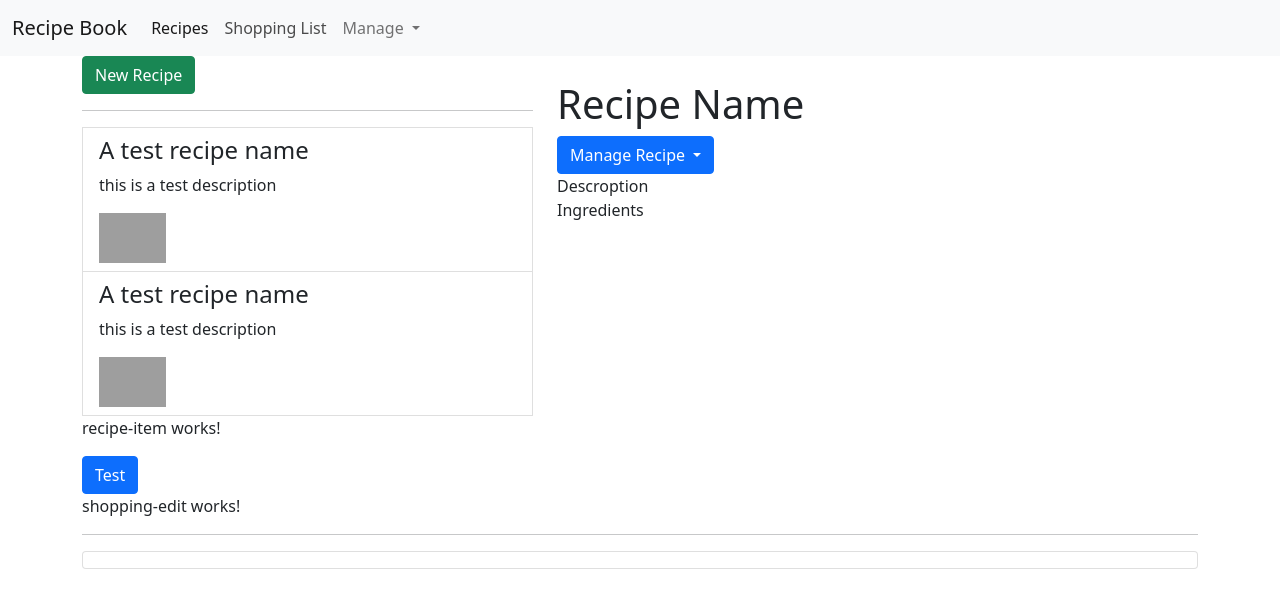
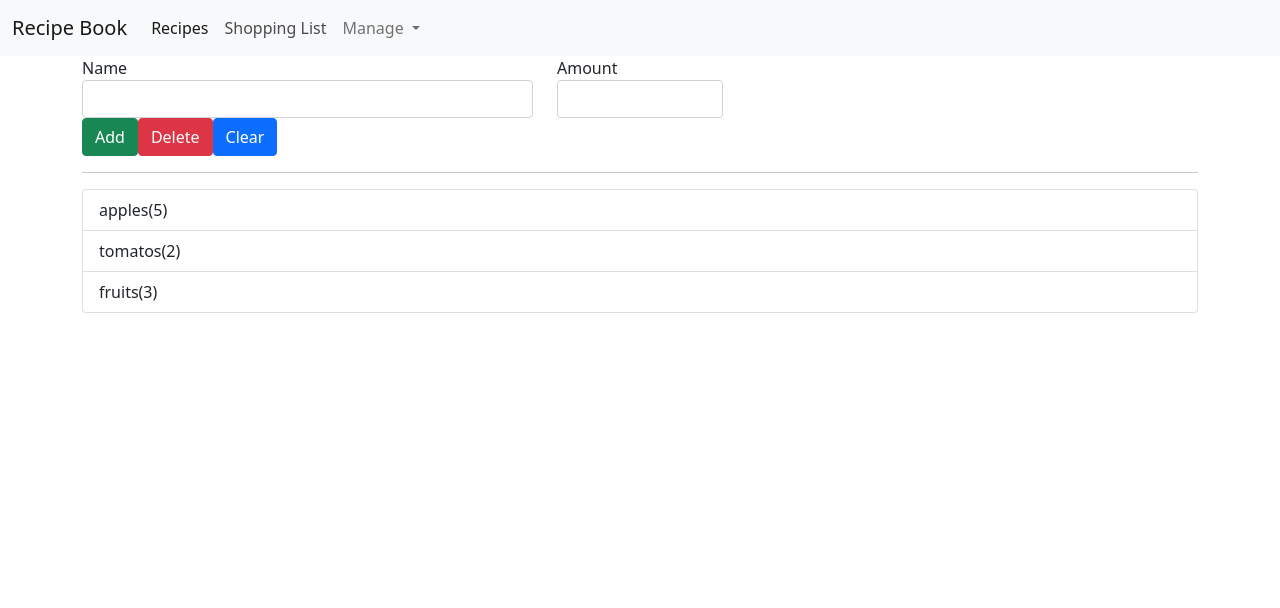
Before and after one commit to 3gzon/angular, an Angular app: page / in a window 1280 px wide. Both pictures are taken after a click on the link "Shopping List". Shown: the top 608 px of the page. Built offline with nearby package versions, Linux system fonts and the light colour scheme; grey boxes are pictures that could not be loaded.

Commit message:
added header ngIf for showing different parts of components

```diff
--- a/src/app/app.component.html
+++ b/src/app/app.component.html
@@ -1,9 +1,9 @@
-<app-header></app-header>
+<app-header (featureSelected)="onNavigate($event)"></app-header>
 <div class="container">
-<div class="row">
-    <div class="col-md-12">
-        <app-recipes></app-recipes>
-        <app-shopping-list></app-shopping-list>
+    <div class="row">
+        <div class="col-md-12">
+            <app-recipes *ngIf="loadedFeature==='recipe'"></app-recipes>
+            <app-shopping-list *ngIf="loadedFeature!=='recipe'"></app-shopping-list>
+        </div>
     </div>
 </div>
-</div>
--- a/src/app/app.component.ts
+++ b/src/app/app.component.ts
@@ -6,5 +6,8 @@
   styleUrls: ['./app.component.css']
 })
 export class AppComponent {
-  name = 'Egzon Uka';
+  loadedFeature = 'recipe'
+  onNavigate(feature: string) {
+    this.loadedFeature = feature
+  }
 }
--- a/src/app/header/header.component.html
+++ b/src/app/header/header.component.html
@@ -10,10 +10,10 @@
             (window:resize)="collapsed=true">
             <ul class="navbar-nav">
                 <li class="nav-item">
-                    <a class="nav-link active" aria-current="page" href="#">Recipes</a>
+                    <a class="nav-link active" aria-current="page" href="#" (click)="onSelect('recipe')">Recipes</a>
                 </li>
                 <li class="nav-item">
-                    <a class="nav-link" href="#">Shopping List</a>
+                    <a class="nav-link" href="#" (click)="onSelect('shopping-list')">Shopping List</a>
                 </li>
 
             </ul>
--- a/src/app/header/header.component.ts
+++ b/src/app/header/header.component.ts
@@ -1,4 +1,4 @@
-import { Component } from "@angular/core";
+import { Component, EventEmitter, Output } from "@angular/core";
 
 @Component({
     selector: 'app-header',
@@ -6,4 +6,9 @@
 })
 export class HeaderComponent {
     collapsed = true
+    @Output() featureSelected = new EventEmitter<string>();
+
+    onSelect(feature: string) {
+        this.featureSelected.emit(feature)
+    }
 }
--- a/src/app/shared/ingredient.model.ts
+++ b/src/app/shared/ingredient.model.ts
@@ -1,8 +1,8 @@
 export class Ingredeint {
     public name: string;
-    public amout: number;
+    public amount: number;
     constructor(name: string, amount: number) {
         this.name = name;
-        this.amout = amount
+        this.amount = amount
     }
 }
--- a/src/app/shopping-list/shopping-edit/shopping-edit.component.html
+++ b/src/app/shopping-list/shopping-edit/shopping-edit.component.html
@@ -1 +1,23 @@
-<p>shopping-edit works!</p>
+<div class="row">
+    <div class="col-xs-12">
+        <form>
+            <div class="row">
+                <div class="col-sm-5 form-group">
+                    <label for="name">Name</label>
+                    <input type="text" id="name" class="form-control">
+                </div>
+                <div class="col-sm-2 form-group">
+                    <label for="amount">Amount</label>
+                    <input type="number" id="amount" class="form-control">
+                </div>
+            </div>
+            <div class="row">
+                <div class="col-xs-12">
+                    <button class="btn btn-success" type="submit">Add</button>
+                    <button class="btn btn-danger" type="button">Delete</button>
+                    <button class="btn btn-primary" type="button">Clear</button>
+                </div>
+            </div>
+        </form>
+    </div>
+</div>
--- a/src/app/shopping-list/shopping-list.component.html
+++ b/src/app/shopping-list/shopping-list.component.html
@@ -3,7 +3,8 @@
         <app-shopping-edit></app-shopping-edit>
         <hr>
         <ul class="list-group">
-            <a href="" class="list-group-item" style="cursor: pointer;"></a>
+            <a href="" class="list-group-item" style="cursor: pointer;"
+                *ngFor="let ingredient of ingredients">{{ingredient.name}}({{ingredient.amount}})</a>
         </ul>
     </div>
 </div>
--- a/src/app/shopping-list/shopping-list.component.ts
+++ b/src/app/shopping-list/shopping-list.component.ts
@@ -1,4 +1,5 @@
 import { Component, OnInit } from '@angular/core';
+import { Ingredeint } from '../shared/ingredient.model';
 
 @Component({
   selector: 'app-shopping-list',
@@ -6,7 +7,12 @@
   styleUrls: ['./shopping-list.component.css']
 })
 export class ShoppingListComponent implements OnInit {
-  ingredients = [];
+  ingredients: Ingredeint[] = [
+    new Ingredeint('apples', 5),
+    new Ingredeint('tomatos', 2),
+    new Ingredeint('fruits', 3)
+
+  ];
   constructor() { }
 
   ngOnInit(): void {
```
